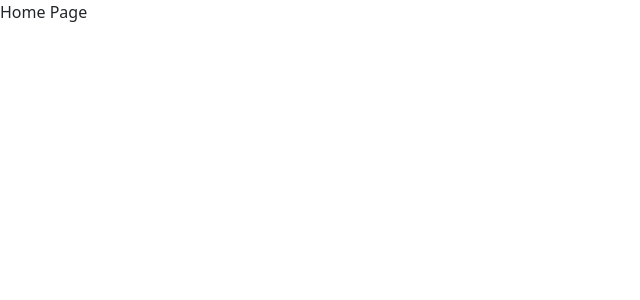
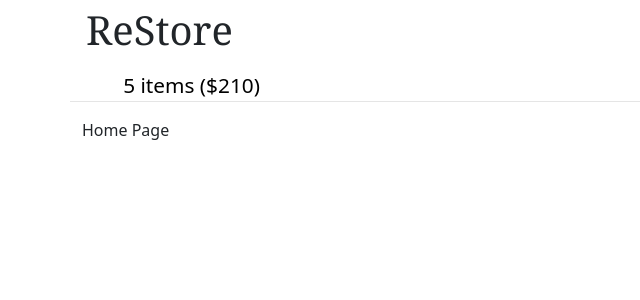
Before and after one commit to KyPoCha/re-store, a React (Create React App) app: page / in a window 1280 px wide. Shown: the top 300 px of the page, without its empty margins (0-640 px from the left). Built offline with nearby package versions, Linux system fonts and the light colour scheme.

Commit message:
Add header in main app component

```diff
--- a/src/components/app/app.js
+++ b/src/components/app/app.js
@@ -1,15 +1,19 @@
 import React from "react";
 import { Route, Switch } from "react-router-dom";
+import Header from "../header";
 import { HomePage, CartPage } from "../pages";
 import "./app.css";
 
 const App = () => {
   return (
     <React.Fragment>
-      <Switch>
-        <Route path="/" component={HomePage} exact />
-        <Route path="/cart" component={CartPage} />
-      </Switch>
+      <main role="main" className="container">
+        <Header numsItems={5} total={210}></Header>
+        <Switch>
+          <Route path="/" component={HomePage} exact />
+          <Route path="/cart" component={CartPage} />
+        </Switch>
+      </main>
     </React.Fragment>
   );
 };
```
